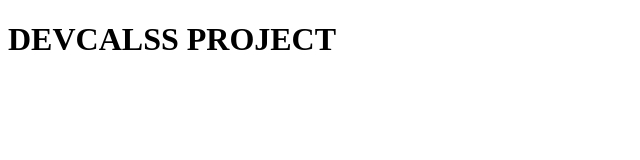
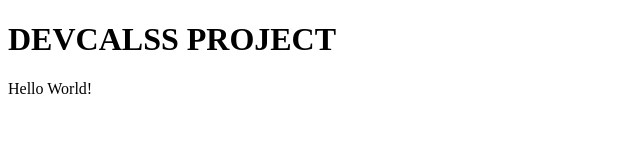
Before and after one commit to Abdi-01/git-simple, a plain HTML site: page index.html in a window 1280 px wide. Shown: the whole page, without its empty margins (0-640 px from the left). Drawn offline with Linux system fonts and the light colour scheme.

Commit message:
FE : Walid hello world

```diff
--- a/index.html
+++ b/index.html
@@ -7,8 +7,10 @@
     <title>Git project</title>
 </head>
 <body>
+    <!-- menambah text pada body -->
     <div>
         <h1>DEVCALSS PROJECT</h1>
+        Hello World!
     </div>
 </body>
 </html>
```
